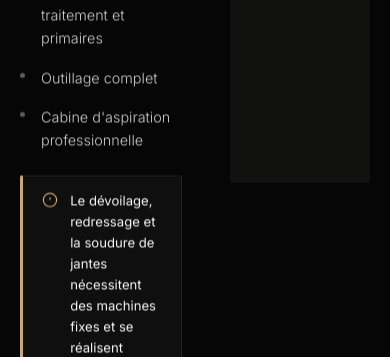
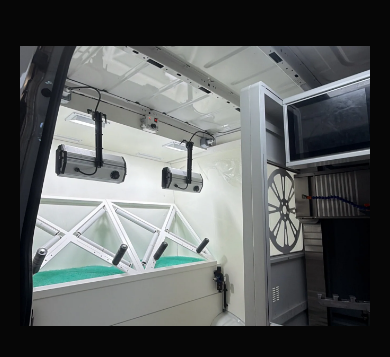
Before and after one commit to reynovlyon-cloud/reynov-website, a website: page service-mobile.html in a window 390 px wide. Shown: the part 1583-1940 px from the top of the page. Drawn offline with nearby package versions, Linux system fonts and the light colour scheme.

Commit message:
Fix service-mobile photos + mobile responsive grids across all pages
Co-Authored-By: Claude Sonnet 4.6 <noreply@anthropic.com>

```diff
--- a/assets/css/style.css
+++ b/assets/css/style.css
@@ -1164,6 +1164,20 @@ textarea.form-input { resize: vertical; min-height: 100px; border-radius: 12px;
   .testimonials-grid, .before-after-grid, .grid-3 { grid-template-columns: 1fr; }
   .audience-grid { grid-template-columns: 1fr; }
 
+  /* ─── Grilles inline 2 colonnes → 1 colonne ─── */
+  [style*="grid-template-columns:1fr 1fr"],
+  [style*="grid-template-columns: 1fr 1fr"],
+  [style*="grid-template-columns:repeat(3,1fr)"],
+  [style*="grid-template-columns: repeat(3, 1fr)"] {
+    grid-template-columns: 1fr !important;
+  }
+  /* Photos côte à côte → empilées avec hauteur réduite */
+  [style*="grid-template-columns:1fr 1fr"] img,
+  [style*="grid-template-columns: 1fr 1fr"] img {
+    height: 280px !important;
+    min-height: unset !important;
+  }
+
   /* ─── Avant/Après : ratio plus court sur mobile ─── */
   .ba-item { aspect-ratio: 16/9; }
 
--- a/service-mobile.html
+++ b/service-mobile.html
@@ -15,6 +15,13 @@
   <link rel="preload" href="https://fonts.googleapis.com/css2?family=Cormorant+Garamond:ital,wght@0,300;0,400;0,600;1,300;1,400&family=Inter:wght@300;400;500;600&display=swap" as="style" onload="this.onload=null;this.rel='stylesheet'" />
   <noscript><link rel="stylesheet" href="https://fonts.googleapis.com/css2?family=Cormorant+Garamond:ital,wght@0,300;0,400;0,600;1,300;1,400&family=Inter:wght@300;400;500;600&display=swap" /></noscript>
   <link rel="stylesheet" href="assets/css/style.css" />
+  <style>
+    @media (max-width: 768px) {
+      .sm-grid-2 { grid-template-columns: 1fr !important; }
+      .sm-grid-photos { grid-template-columns: 1fr !important; }
+      .sm-grid-photos img { height: 260px !important; }
+    }
+  </style>
   <meta property="og:type" content="website" />
   <meta property="og:title" content="Service Mobile Jantes Lyon — On Se Déplace Chez Vous | REYNOV" />
   <meta property="og:description" content="Service mobile de rénovation de jantes à Lyon et dans les départements 69, 38, 42 et 74. Intervention à domicile, en concession ou en entreprise. Devis gratuit, zéro contrainte." />
@@ -89,7 +96,7 @@
 <!-- Hero plein écran -->
 <section style="position:relative;height:100svh;min-height:600px;display:flex;align-items:flex-end;overflow:hidden;">
   <div style="position:absolute;inset:0;">
-    <picture><source srcset="assets/images/service-mobile-1.webp" type="image/webp"><img src="assets/images/service-mobile-1.jpg" alt="Service mobile REYNOV" style="width:100%;height:100%;object-fit:cover;object-position:center;"  loading="lazy"/></picture>
+    <picture><source srcset="assets/images/camion-exterieur.webp" type="image/webp"><img src="assets/images/camion-exterieur.jpg" alt="Camion atelier mobile REYNOV" style="width:100%;height:100%;object-fit:cover;object-position:center;" loading="lazy"/></picture>
     <div style="position:absolute;inset:0;background:linear-gradient(to bottom,rgba(0,0,0,0.2) 0%,rgba(0,0,0,0.85) 100%);"></div>
   </div>
   <div style="position:relative;z-index:2;width:100%;max-width:var(--max-w);margin-inline:auto;padding:clamp(1.5rem,4vw,4rem);padding-bottom:clamp(4rem,8vw,8rem);">
@@ -105,7 +112,7 @@
 <!-- Ce que contient le camion -->
 <section class="section border-bottom">
   <div class="container">
-    <div style="display:grid;grid-template-columns:1fr 1fr;gap:clamp(3rem,7vw,7rem);align-items:center;">
+    <div class="sm-grid-2" style="display:grid;grid-template-columns:1fr 1fr;gap:clamp(3rem,7vw,7rem);align-items:center;">
       <div data-reveal>
         <p class="label mb-2">Le camion atelier</p>
         <h2 class="h2">Tout le matériel<br /><em>professionnel embarqué</em></h2>
@@ -123,8 +130,11 @@
           <p style="margin:0;font-size:0.82rem;color:var(--grey-300);line-height:1.6;">Le dévoilage, redressage et la soudure de jantes nécessitent des machines fixes et se réalisent <strong style="color:#fff;">exclusivement en atelier</strong>. Nous ne pouvons pas intervenir à domicile pour ces prestations.</p>
         </div>
       </div>
-      <div class="prestation-hero__img" data-reveal data-reveal-delay="2" style="min-height:500px;">
-        <div class="img-placeholder" style="width:100%;height:100%;min-height:500px">Intérieur camion atelier</div>
+      <div data-reveal data-reveal-delay="2" style="overflow:hidden;position:relative;min-height:500px;">
+        <picture>
+          <source srcset="assets/images/atelier-mobile.webp" type="image/webp">
+          <img src="assets/images/atelier-mobile.jpg" alt="Intérieur atelier mobile REYNOV" style="width:100%;height:100%;min-height:500px;object-fit:cover;object-position:center;display:block;" loading="lazy">
+        </picture>
       </div>
     </div>
   </div>
```
